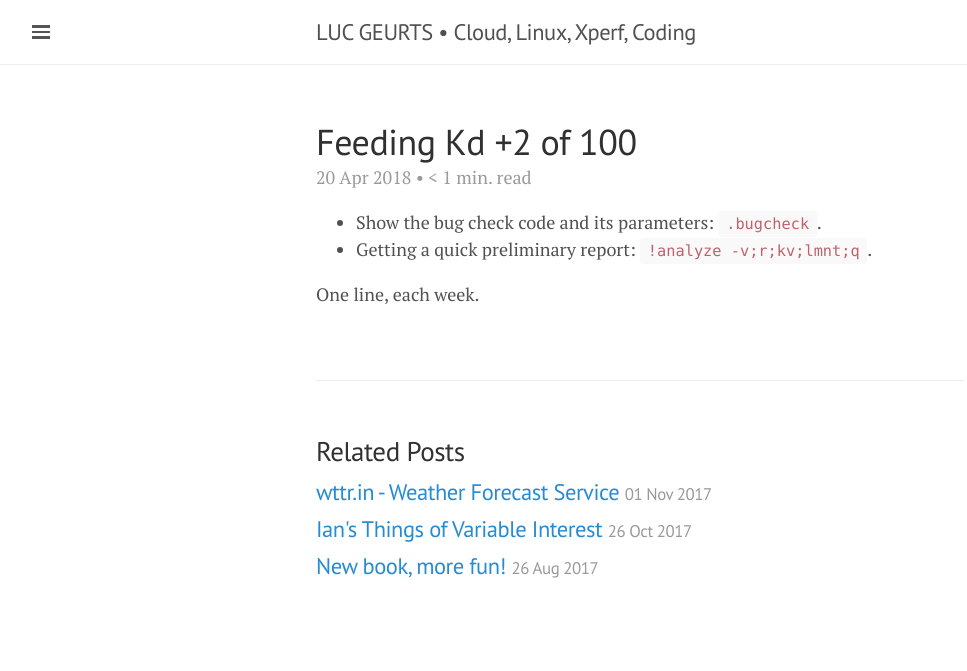
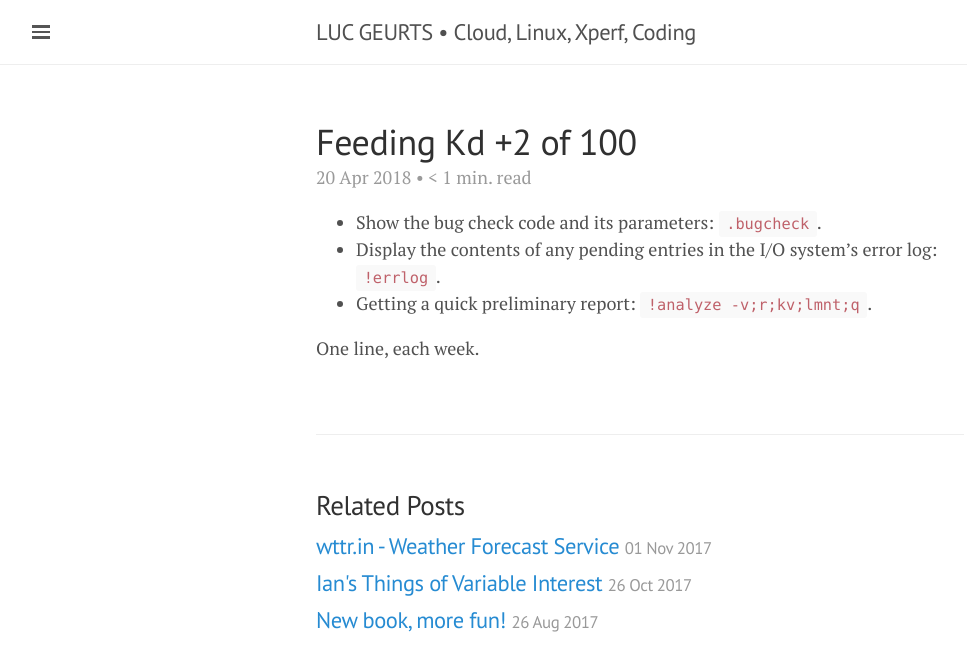
Before and after one commit to lgeurts/lgeurts.github.io, a Jekyll site: the page built from _posts/2018-04-20-feeding-kd.md, in a window 1280 px wide. Shown: the top 671 px of the page, without its empty margins (0-967 px from the left). Built offline with Jekyll 4.4.1, drawn with Linux system fonts in a browser that asks for light colours; nearby versions of some CDN libraries; comment, search, counter and statistics services are not loaded.

Commit message:
Update 2018-04-20-feeding-kd.md

```diff
--- a/_posts/2018-04-20-feeding-kd.md
+++ b/_posts/2018-04-20-feeding-kd.md
@@ -8,6 +8,7 @@ tags: [ WinDbg ]
 ---
 
 - Show the bug check code and its parameters: `.bugcheck`.
+- Display the contents of any pending entries in the I/O system's error log: `!errlog`.
 - Getting a quick preliminary report: `!analyze -v;r;kv;lmnt;q`.
 
 One line, each week.
```
